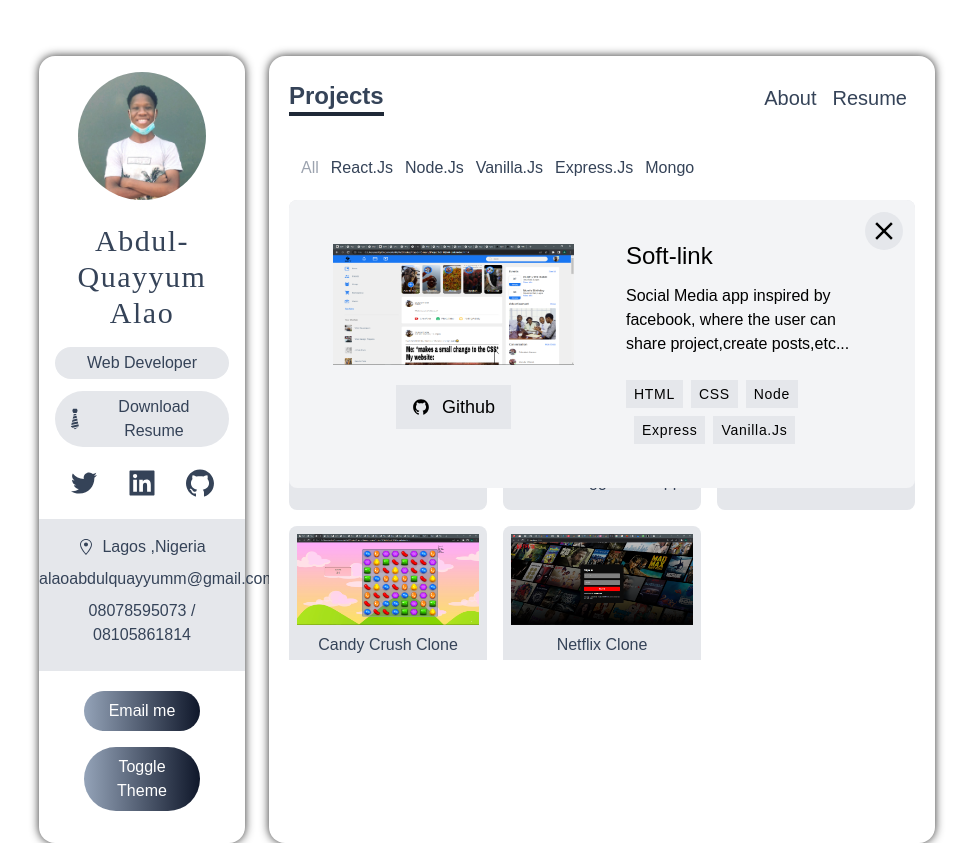
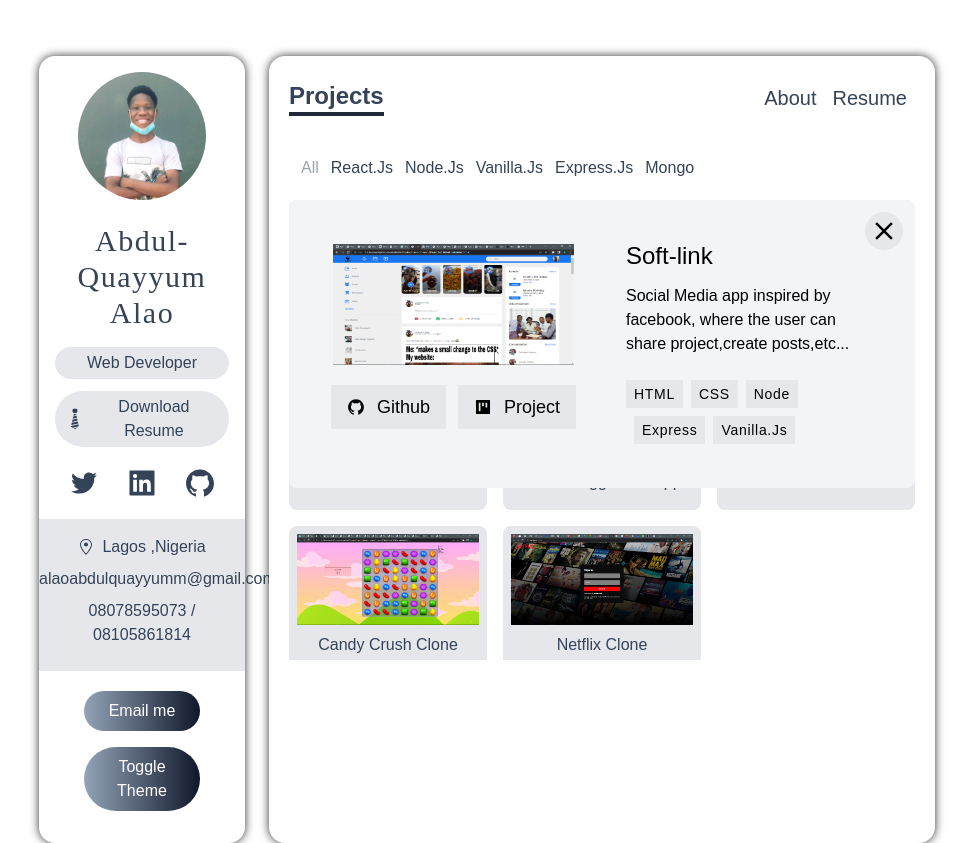
Before and after one commit to AbdulQuayyum/portfolio, a Next.js app: page /projects in a window 1280 px wide. Both pictures are taken after a click on the picture 541 px from the left and 253 px from the top of the page. Shown: the whole page, without its empty margins (153-1126 px from the left). Built offline with nearby package versions, Linux system fonts and the light colour scheme.

Commit message:
first commit

```diff
--- a/components/ProjectCard.tsx
+++ b/components/ProjectCard.tsx
@@ -18,6 +18,7 @@ const ProjectCard: FunctionComponent<{
     category,
     description,
     github_url,
+    deployed_url,
     key_techs,
     id,
   },
@@ -63,6 +64,12 @@ const ProjectCard: FunctionComponent<{
               >
                 <AiFillGithub /> <span>Github</span>
               </a>
+              <a
+                href={deployed_url}
+                className="flex items-center px-4 py-2 space-x-3 text-lg bg-gray-200 dark:bg-dark-200"
+              >
+                <AiFillProject /> <span>Project</span>
+              </a>
 
             </motion.div>
           </motion.div>
```
